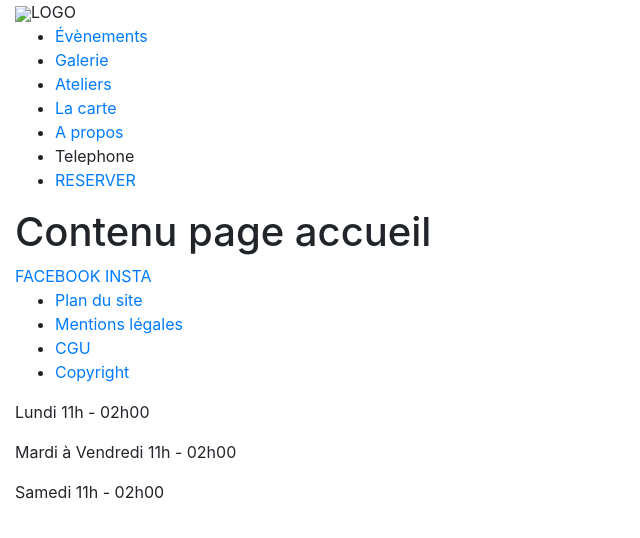
After one commit to yepolonais/lecarrelet-symfony, a Symfony app: template templates/index/index.html.twig in a window 1280 px wide. The commit adds this page. Shown: the top 538 px of the page, without its empty margins (0-640 px from the left). Run offline with Twig, Linux system fonts and the light colour scheme; the template is opened without the code that fills it, so the values that code supplies are empty; some libraries are stand-ins or nearby versions.

Commit message:
lebootstrapfonctionne

```diff
--- a/templates/form/form.html.twig
+++ b/templates/form/form.html.twig
@@ -4,7 +4,7 @@
 
 {% block body %}
 
-<div class="container">
+<div class="container-fluid">
     <h1>Hello {{ controller_name }}! ✅</h1>
 
     This friendly message is coming from:
--- /dev/null
+++ b/templates/index/index.html.twig
@@ -0,0 +1,13 @@
+{% extends 'base.html.twig' %}
+
+{% block title %}Page d'Accueil{% endblock %}
+
+{% block body %}
+    <div class="container-fluid">
+        <div class="row">
+            <div class="col">
+                <h1>Contenu page accueil</h1>
+            </div>
+        </div>
+    </div>
+{% endblock %}
```
Also changed, not shown: src/Controller/IndexController.php (added, +14 -0 lines).
